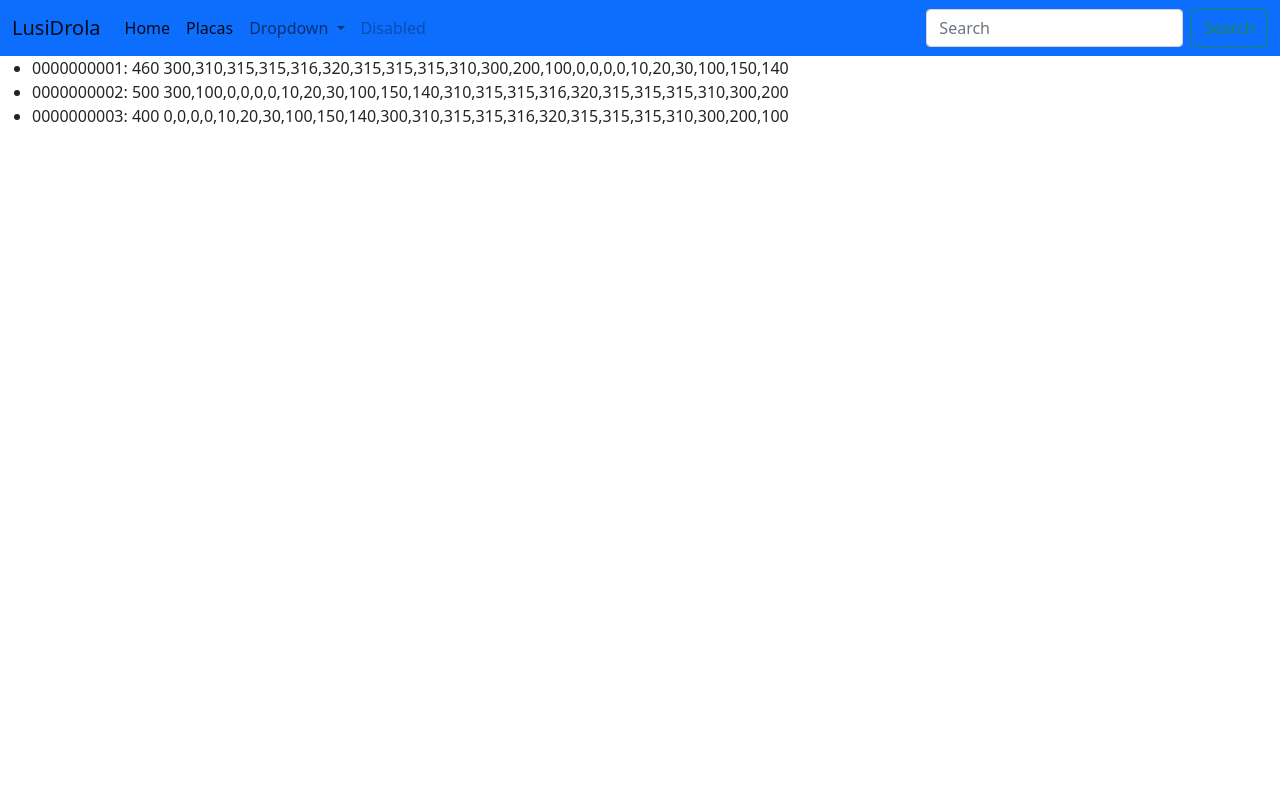
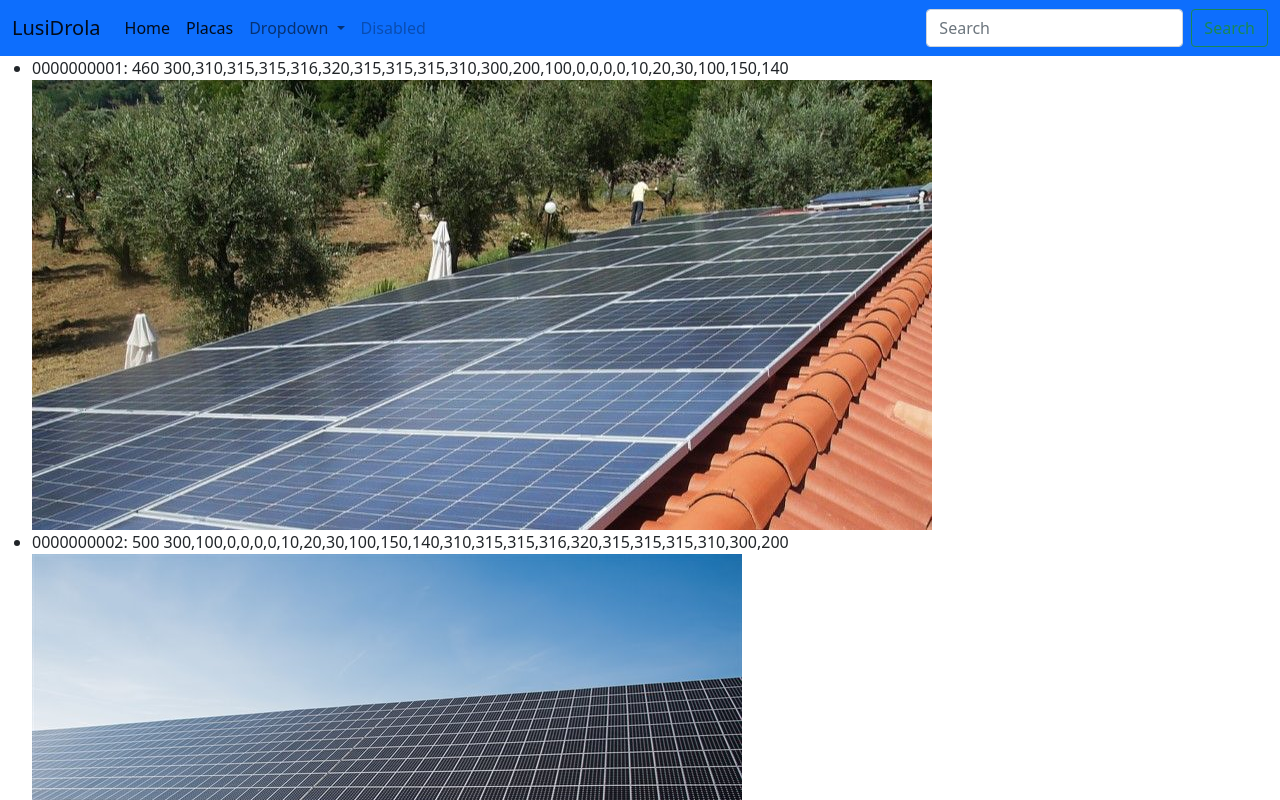
Before and after one commit to LuisMiMoMi/compartidoAngular, an Angular app in the folder proyecto/: page /placas in a window 1280 px wide. Shown: the top 800 px of the page. Built offline with nearby package versions, Linux system fonts and the light colour scheme.

Commit message:
Commit photo

```diff
--- a/proyecto/src/app/placas/placas-item/placas-item.component.html
+++ b/proyecto/src/app/placas/placas-item/placas-item.component.html
@@ -1 +1 @@
-<li>{{placa.id}}: {{placa.power}} {{placa.production}}</li>
+<li>{{placa.id}}: {{placa.power}} {{placa.production}} <img src='{{placa.photo}}'></li>
```
Also changed, not shown: proyecto/src/assets/placas.json (line endings or trailing spaces).
